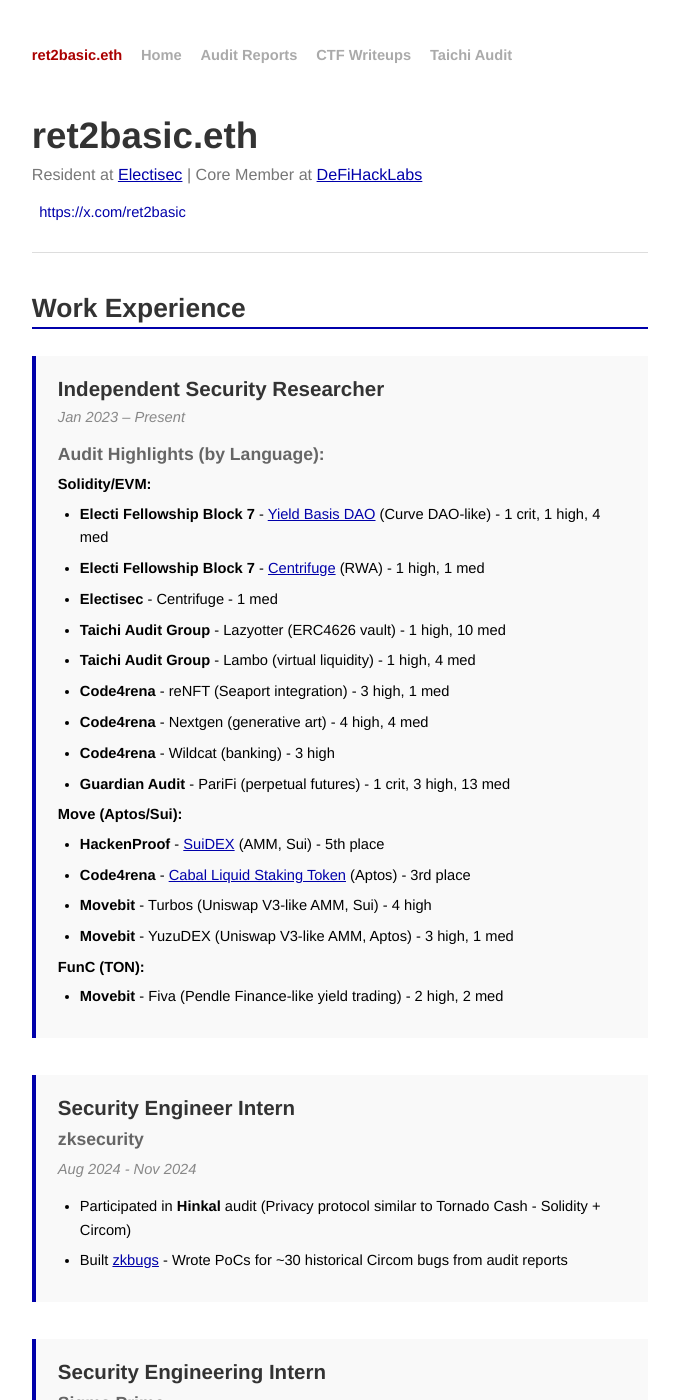
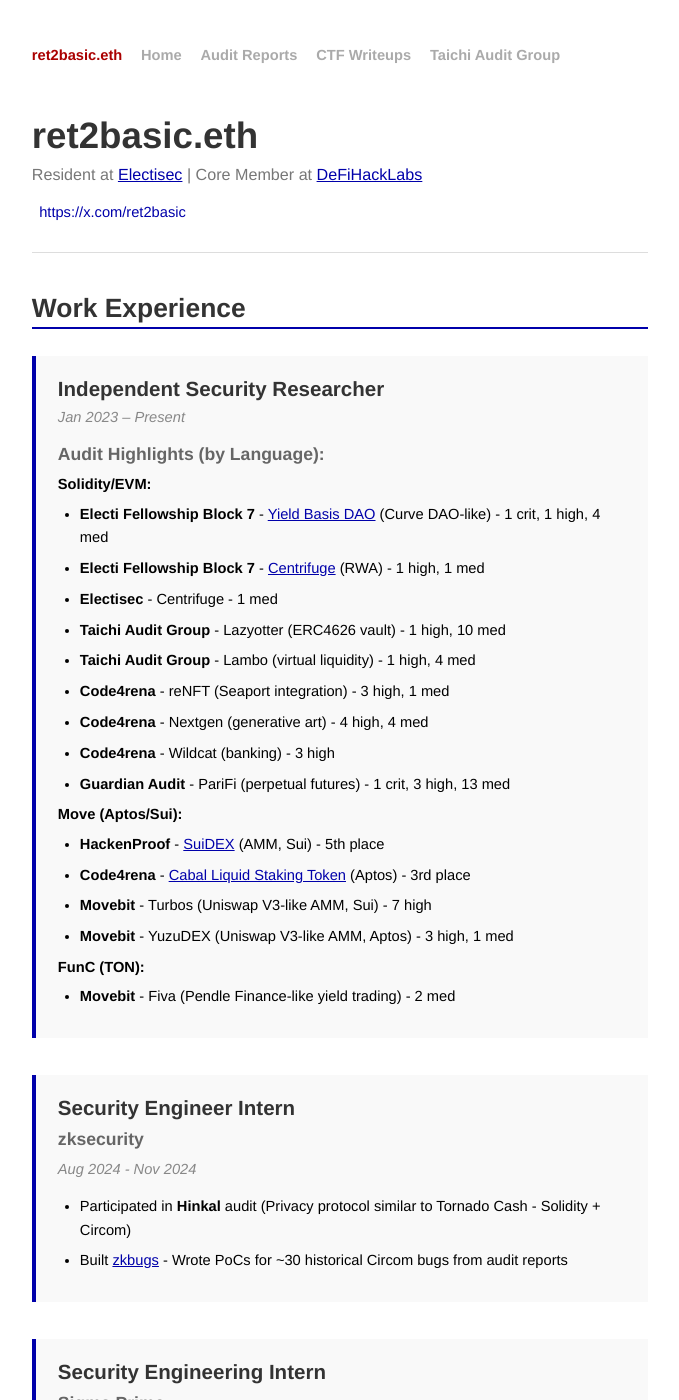
Before and after one commit to ret2basic/ret2basic.github.io, a Jekyll site: the page built from index.html, in a window 1280 px wide and 1400 px high. Shown: the whole window, without its empty margins (300-979 px from the left). Built offline with Jekyll 4.4.1, drawn with Linux system fonts in a browser that asks for light colours; some of the changed text lies outside the part shown.

Commit message:
Fix typos and data inconsistencies across website
- Fix audit findings data in index.html:
  * Turbos: 4 high → 7 high (match audits.html)
  * Fiva: 2 high, 2 med → 2 med (match audits.html)
- Fix terminology consistency in default.html:
  * "Taichi Audit" → "Taichi Audit Group" (navigation and footer)
- Update statistics in README.md:
  * Total audits: 20+ → 23 protocols
  * Findings: 1 Critical, 31+ High, 35+ Medium → 13 Critical, 59+ High, 70+ Medium

🤖 Generated with [Claude Code](https://claude.ai/code)

Co-Authored-By: Claude <noreply@anthropic.com>

```diff
--- a/_layouts/default.html
+++ b/_layouts/default.html
@@ -31,7 +31,7 @@ var WRInitTime=(new Date()).getTime();
     <a class="extra" href="/">Home</a>
     <a class="extra" href="/audits.html">Audit Reports</a>
     <a class="extra" href="https://ret2basic.gitbook.io/ctfwriteup">CTF Writeups</a>
-    <a class="extra" href="https://taichaudit.com">Taichi Audit</a>
+    <a class="extra" href="https://taichaudit.com">Taichi Audit Group</a>
   </div>
 
   {{ content }}
@@ -50,7 +50,7 @@ var WRInitTime=(new Date()).getTime();
       <p>
         <a href="https://x.com/ret2basic">Twitter</a><br />
         <a href="https://github.com/ret2basic">GitHub</a><br />
-        <a href="https://taichaudit.com">Taichi Audit</a>
+        <a href="https://taichaudit.com">Taichi Audit Group</a>
       </p>
     </div>
   </div>
--- a/index.html
+++ b/index.html
@@ -38,13 +38,13 @@ title: ret2basic.eth - Web3 Security Researcher
       <ul>
         <li><strong>HackenProof</strong> - <a href="https://hackenproof.com/audit-programs/suidex-audit-contest?tab=hackers" target="_blank">SuiDEX</a> (AMM, Sui) - 5th place</li>
         <li><strong>Code4rena</strong> - <a href="https://code4rena.com/audits/2025-04-cabal-liquid-staking-token" target="_blank">Cabal Liquid Staking Token</a> (Aptos) - 3rd place</li>
-        <li><strong>Movebit</strong> - Turbos (Uniswap V3-like AMM, Sui) - 4 high</li>
+        <li><strong>Movebit</strong> - Turbos (Uniswap V3-like AMM, Sui) - 7 high</li>
         <li><strong>Movebit</strong> - YuzuDEX (Uniswap V3-like AMM, Aptos) - 3 high, 1 med</li>
       </ul>
 
       <h5>FunC (TON):</h5>
       <ul>
-        <li><strong>Movebit</strong> - Fiva (Pendle Finance-like yield trading) - 2 high, 2 med</li>
+        <li><strong>Movebit</strong> - Fiva (Pendle Finance-like yield trading) - 2 med</li>
       </ul>
     </div>
 
```
Also changed, not shown: README.md.
